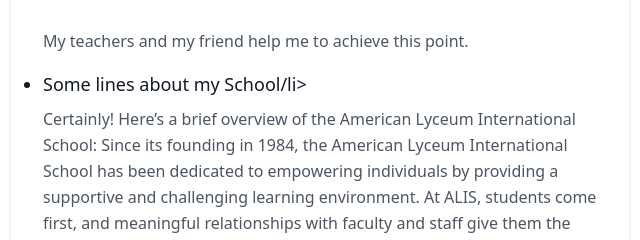
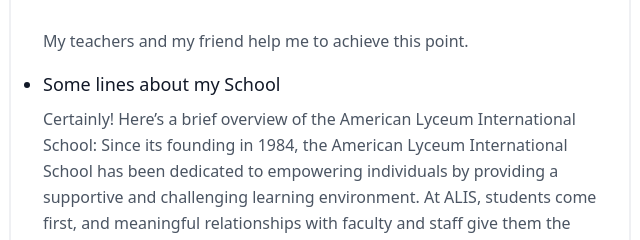
Before and after one commit to Abdu-sv13/abdu-sv13.github.io, a plain HTML site: page About.html in a window 1280 px wide. Shown: the part 462-702 px from the top of the page, 11-651 px from the left. Drawn offline with nearby package versions, Linux system fonts and the light colour scheme.

Commit message:
Update About.html

```diff
--- a/About.html
+++ b/About.html
@@ -41,7 +41,7 @@
           <p class="leading-relaxed text-base mb-4">My school name is American Lyceum International School</p><br>
           <p class="leading-relaxed text-base mb-4">My teachers and my friend help me to achieve this point.</p>
           <ul>
-            <li style="list-style-type:disc;" class="text-lg text-gray-900 font-medium title-font mb-2" >Some lines about my School/li>
+            <li style="list-style-type:disc;" class="text-lg text-gray-900 font-medium title-font mb-2" >Some lines about my School</li>
           </ul>
           <p class="leading-relaxed text-base mb-4">Certainly! Here’s a brief overview of the American Lyceum International School:
 
```
